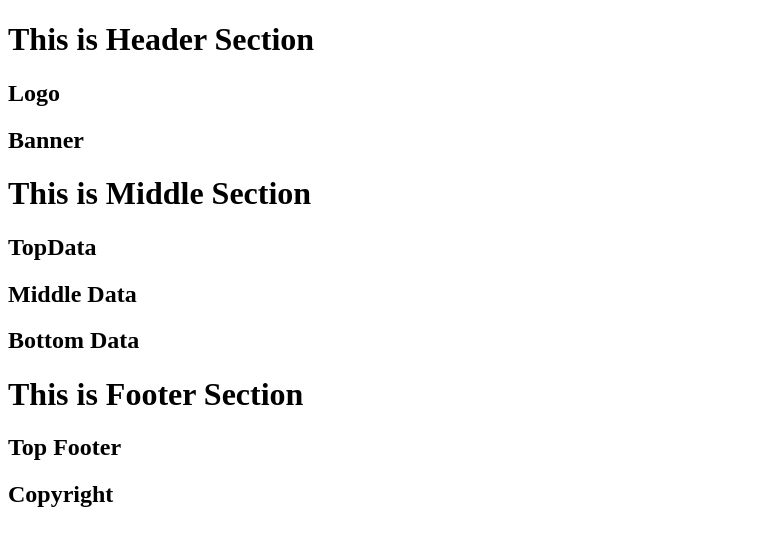
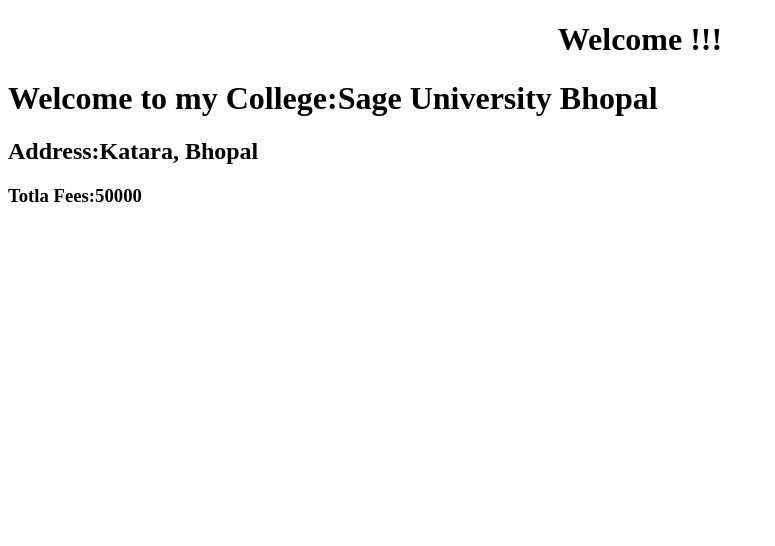
Before and after one commit to suraj19667/React, a React (Vite) app in the folder first/: page / in a window 1280 px wide. Shown: the top 546 px of the page, without its empty margins (0-775 px from the left). Built offline with nearby package versions, Linux system fonts and the light colour scheme.

Commit message:
updated commit

```diff
--- a/first/src/App.jsx
+++ b/first/src/App.jsx
@@ -1,15 +1,29 @@
-import Header from "./Header.jsx"
-import Middle from "./Middle.jsx"
-import Footer from './Footer.jsx'
+// import Header from "./Header.jsx"
+// import Middle from "./Middle.jsx"
+// import Footer from './Footer.jsx'
+// const App=()=>{
+//   return(
+//         <>
+//       <Header/>
+//       <Middle/>
+//       <Footer/>
+
+//     </>
+
+//   );
+// }
+// export default App;
+
+import College from "./College";
+const clgname="Sage University Bhopal";
+const address="Katara, Bhopal";
+const fees=50000;
 const App=()=>{
   return(
-        <>
-      <Header/>
-      <Middle/>
-      <Footer/>
-
+    <>
+    <h1 align="center">Welcome !!!</h1>
+    <College clg={clgname} add={address} fs={fees}/>
     </>
-
-  );
+  )
 }
 export default App;
--- /dev/null
+++ b/first/src/College.jsx
@@ -0,0 +1,10 @@
+const College=(props)=>{
+    return(
+        <>
+        <h1>Welcome to my College:{props.clg}</h1>
+        <h2>Address:{props.add}</h2>
+        <h3>Totla Fees:{props.fs}</h3>
+        </>
+    )
+}
+export default College;
```
Also changed, not shown: first/src/Cybrom.jsx (added, +9 -0 lines).
